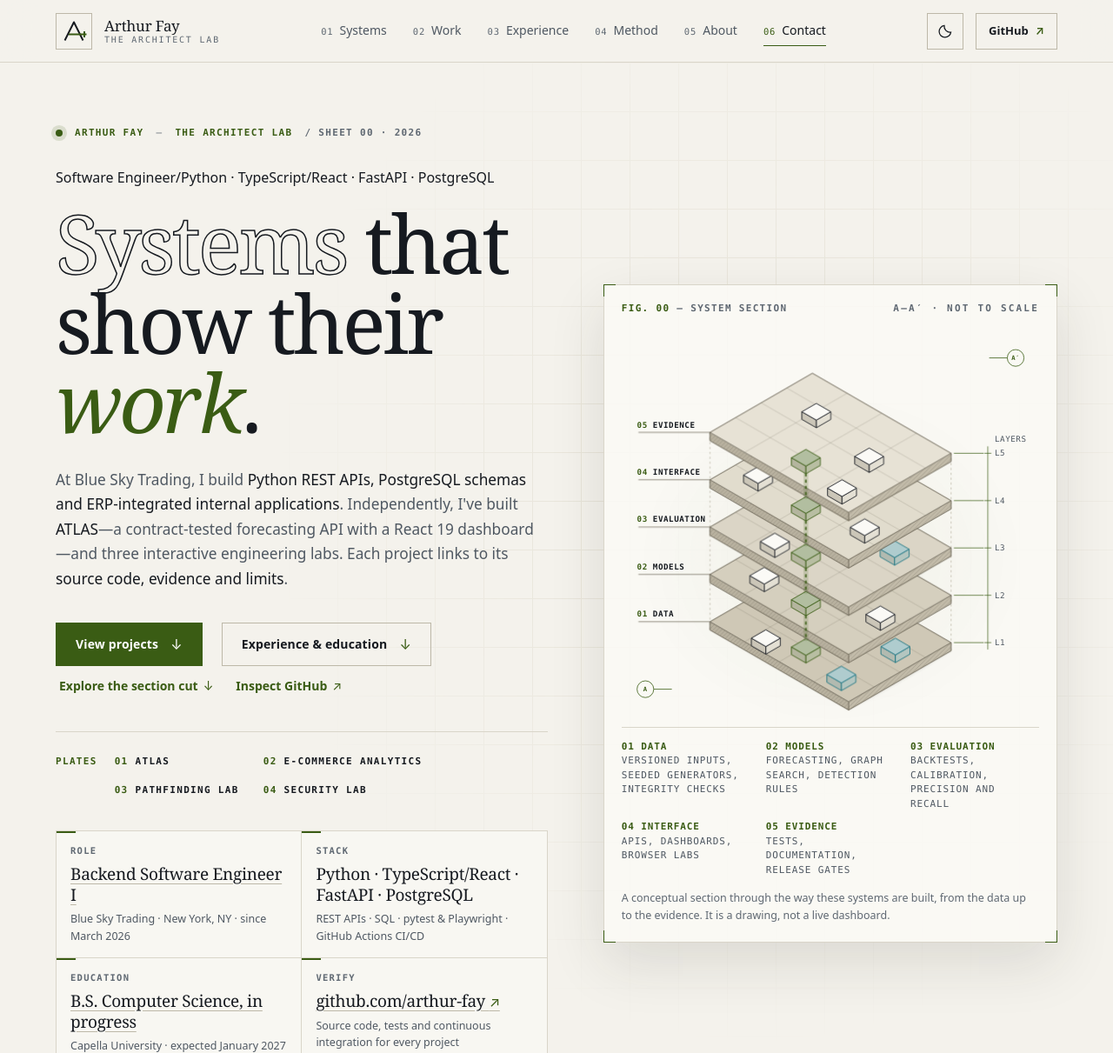
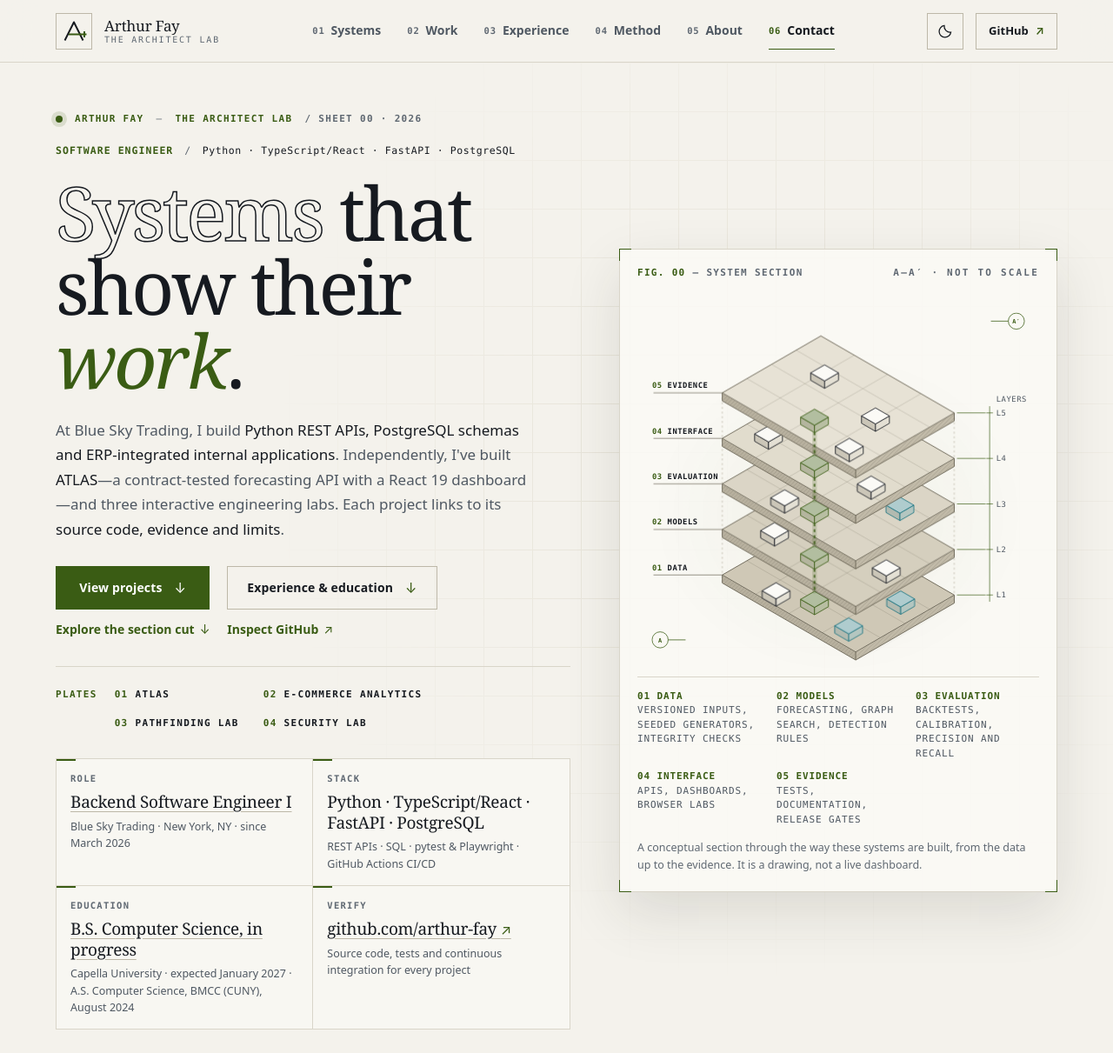
Before and after one commit to arthur-fay/arthur-fay.github.io, a website: page index.html in a window 1280 px wide. Shown: the top 1211 px of the page at 87% size. Drawn offline with Linux system fonts and the light colour scheme.

Commit message:
style(hero): tighten desktop composition and improve role/CTA hierarchy

```diff
--- a/styles.css
+++ b/styles.css
@@ -79,7 +79,7 @@ em.ink,.hero h1 em,.section-heading h2 em,.case-study-main h2 em,.about-heading
 .wordmark-name{display:flex;flex-direction:column;gap:3px;font-family:var(--font-display);font-size:17px;letter-spacing:-.01em;line-height:1;color:var(--text)}
 .wordmark-sub{font-family:var(--font-mono);font-size:10px;letter-spacing:.18em;color:var(--fine);text-transform:uppercase}
 .desktop-nav{display:flex;align-items:center;gap:30px}
-.desktop-nav a{position:relative;display:inline-flex;align-items:baseline;gap:7px;padding:6px 0;font-size:14px;font-weight:500;color:var(--muted);transition:color var(--fast)}
+.desktop-nav a{position:relative;display:inline-flex;align-items:center;gap:7px;min-height:40px;padding:10px 0;font-size:14px;font-weight:600;color:var(--muted);transition:color var(--fast)}
 .nav-index{font-family:var(--font-mono);font-size:10.5px;letter-spacing:.08em;color:var(--fine);transition:color var(--fast)}
 .desktop-nav a::after{content:"";position:absolute;left:0;right:0;bottom:0;height:1px;background:var(--accent);transform:scaleX(0);transform-origin:left;transition:transform var(--fast) var(--ease)}
 .desktop-nav a:hover,.desktop-nav a[aria-current="true"]{color:var(--text)}
@@ -107,21 +107,31 @@ html[data-theme="light"] .theme-icon-sun{display:none}
    -------------------------------------------------------------------------- */
 .hero{position:relative;overflow:hidden}
 .hero::before{content:"";position:absolute;inset:0;pointer-events:none;background-image:linear-gradient(var(--grid) 1px,transparent 1px),linear-gradient(90deg,var(--grid) 1px,transparent 1px);background-size:56px 56px;background-position:center top;-webkit-mask-image:radial-gradient(ellipse 60% 70% at 68% 40%,#000 10%,transparent 72%);mask-image:radial-gradient(ellipse 60% 70% at 68% 40%,#000 10%,transparent 72%)}
-.hero-inner{position:relative;display:grid;grid-template-columns:minmax(0,1.04fr) minmax(0,.96fr);gap:clamp(32px,5vw,80px);align-items:center;padding:clamp(56px,9vh,104px) 0 clamp(48px,7vh,84px);min-height:min(820px,calc(100svh - var(--header-h)))}
+.hero-inner{position:relative;display:grid;grid-template-columns:minmax(0,1.08fr) minmax(0,.92fr);gap:clamp(32px,4.4vw,72px);align-items:center;padding:clamp(44px,7vh,82px) 0 clamp(48px,7vh,84px);min-height:min(820px,calc(100svh - var(--header-h)))}
 .hero-copy{min-width:0}
-.eyebrow{display:flex;flex-wrap:wrap;align-items:center;gap:10px 14px;margin:0 0 30px;font-size:11px;font-weight:700;color:var(--accent)}
+.eyebrow{display:flex;flex-wrap:wrap;align-items:center;gap:10px 14px;margin:0 0 18px;font-size:11px;font-weight:700;color:var(--accent)}
 .eyebrow-dot{width:8px;height:8px;border-radius:50%;background:var(--accent);box-shadow:0 0 0 5px color-mix(in srgb,var(--accent) 14%,transparent);flex-shrink:0}
 .hero-serial{color:var(--fine);font-weight:600}
+/* The professional identity is readable before the architectural headline. */
+.hero-roleline{display:flex;flex-wrap:wrap;align-items:baseline;gap:5px 13px;margin:0 0 20px;font-family:var(--font-mono);font-size:11.5px;line-height:1.6;letter-spacing:.05em}
+.hero-role-name{color:var(--accent);font-weight:750;letter-spacing:.09em;text-transform:uppercase}
+.hero-role-divider{color:var(--fine)}
+.hero-role-specialty{color:var(--text);font-weight:550}
 .eyebrow-sep{color:var(--fine);font-weight:400}
-.hero h1{font-family:var(--font-display);font-weight:400;font-size:clamp(50px,7.3vw,106px);line-height:.98;letter-spacing:-.035em;margin:0 0 30px;text-wrap:balance}
+.hero h1{font-family:var(--font-display);font-weight:400;font-size:clamp(54px,6.7vw,96px);line-height:.99;letter-spacing:-.035em;margin:0 0 24px;text-wrap:balance}
 .hero h1 .outline{color:transparent;-webkit-text-stroke:1.5px var(--text);font-style:normal}
 @supports not (-webkit-text-stroke:1px #000){.hero h1 .outline{color:var(--text)}}
-.hero-description{font-size:clamp(17px,1.35vw,19px);line-height:1.65;color:var(--muted);max-width:60ch;margin:0 0 36px}
+.hero-description{font-size:clamp(17px,1.3vw,18px);line-height:1.68;color:var(--muted);max-width:57ch;margin:0 0 28px}
 .hero-description strong{color:var(--text);font-weight:500}
 .hero-buttons{display:flex;flex-wrap:wrap;gap:12px}
 .hero .hero-buttons{align-items:center;gap:12px 22px}
 .hero-link{margin-left:4px}
-.hero-index-row{margin:40px 0 0;padding-top:18px;border-top:1px solid var(--line);display:flex;flex-wrap:wrap;align-items:flex-start;gap:2px 20px;font-family:var(--font-mono);font-size:11px;letter-spacing:.12em;text-transform:uppercase;font-weight:600}
+/* Two clear primary choices, followed by two quieter proof/explorer links. */
+@media (min-width:981px){
+  .hero .hero-buttons{display:grid;grid-template-columns:max-content max-content;gap:12px 20px;justify-content:start}
+  .hero .hero-buttons .hero-link{margin-left:0;justify-self:start}
+}
+.hero-index-row{margin:30px 0 0;padding-top:16px;border-top:1px solid var(--line);display:flex;flex-wrap:wrap;align-items:flex-start;gap:2px 20px;font-family:var(--font-mono);font-size:11px;letter-spacing:.12em;text-transform:uppercase;font-weight:600}
 .hero-index-label{color:var(--accent);font-weight:700;padding:7px 0}
 .hero-index{list-style:none;margin:0;padding:0;min-width:0;display:flex;flex-wrap:wrap;gap:2px 20px}
 @media (min-width:981px){.hero-index{display:grid;grid-template-columns:repeat(2,max-content);column-gap:28px}}
@@ -131,7 +141,7 @@ html[data-theme="light"] .theme-icon-sun{display:none}
 .hero-index a:hover::after,.hero-index a:focus-visible::after{transform:scaleX(1)}
 .hero-index-num{color:var(--accent)}
 /* Title block: the drawing-sheet convention for the facts a reader needs first (role, stack, education, where to verify). */
-.hero-titleblock-wrap{margin:30px 0 0}
+.hero-titleblock-wrap{margin:24px 0 0}
 .hero-titleblock{display:grid;grid-template-columns:repeat(2,minmax(0,1fr));gap:1px;margin:0;background:var(--line);border:1px solid var(--line)}
 .hero-titleblock>div{position:relative;min-width:0;padding:14px 16px 15px;background:color-mix(in srgb,var(--surface) 92%,transparent)}
 .hero-titleblock>div::before{content:"";position:absolute;left:0;top:0;width:22px;height:2px;background:var(--accent)}
@@ -642,6 +652,10 @@ html:not(.js) .cut-panel+.cut-panel{margin-top:28px;border-top:1px solid var(--l
   .hero-titleblock{grid-template-columns:1fr}
   .hero-titleblock dd{font-size:18px}
   .eyebrow{font-size:10.5px;gap:8px 10px}
+  .hero-roleline{gap:2px 9px;margin-bottom:16px;font-size:10.5px}
+  .hero-role-name{flex-basis:100%}
+  .hero-role-divider{display:none}
+  .hero-role-specialty{overflow-wrap:anywhere}
   .iso-legend{grid-template-columns:1fr 1fr}
   .figure-dim{display:none}
   .ledger-grid{grid-template-columns:1fr}
```
